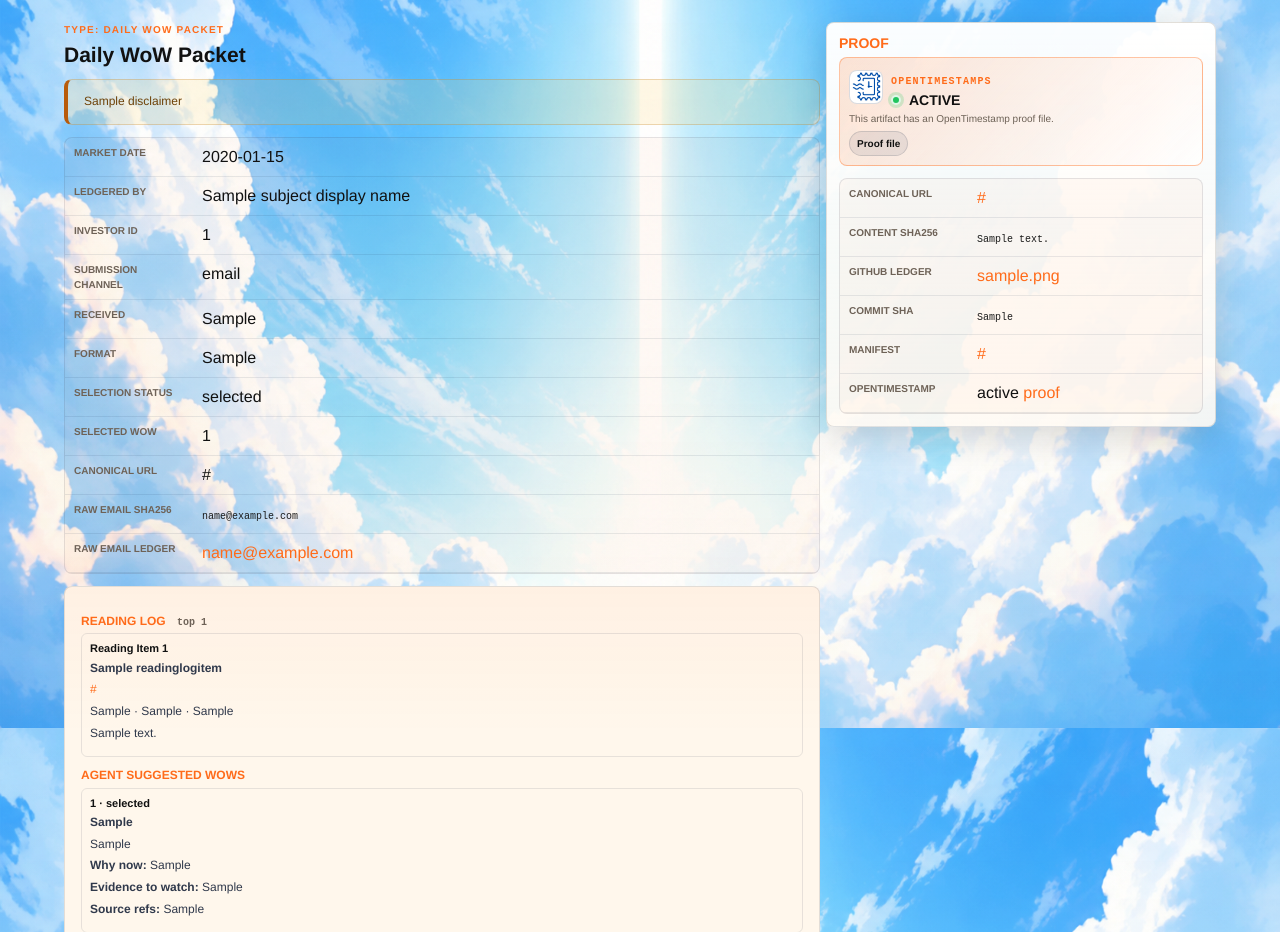
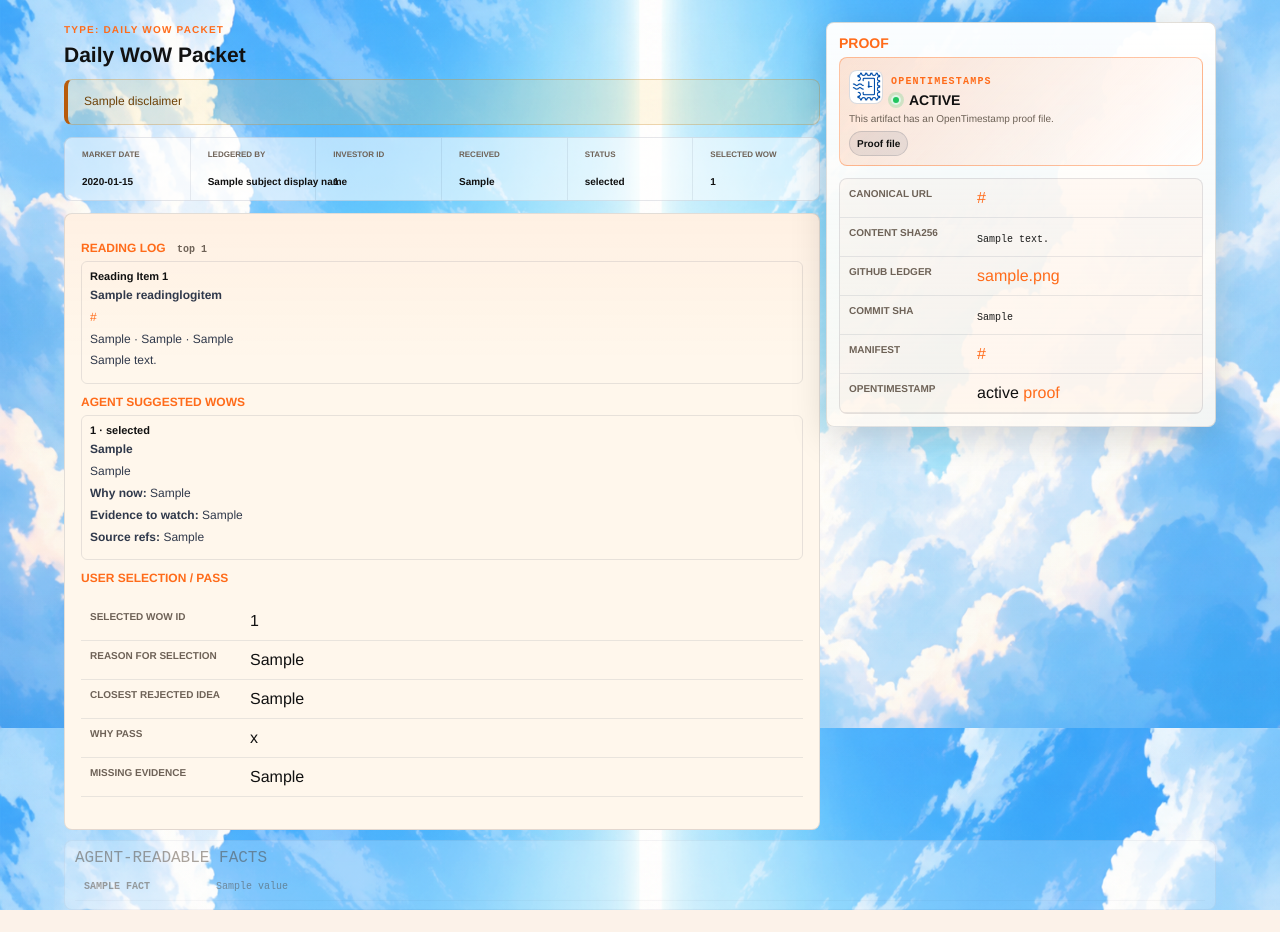
Before and after one commit to wkapai/wkap-ai, a Django app: template publishing/templates/publishing/investors/wow.html in a window 1280 px wide. Shown: the part 72-1004 px from the top of the page. After the commit the page ends 982 px from the top, so only its background shows below. Run offline with Django 5.2, Linux system fonts and the light colour scheme; tables that the repository leaves empty hold one stand-in row (values such as "Sample post"); the template is opened without the code that fills it: values that come from a table or form of the project are taken from there, most other values are stand-ins (such as "Sample title", 1, 10 or a date in 2020); parts of the project's set-up code (start-up, migrations or seed data) failed here and were passed over.

Commit message:
Compact WoW submission metadata

```diff
--- a/publishing/templates/publishing/base.html
+++ b/publishing/templates/publishing/base.html
@@ -26,7 +26,7 @@
   <link rel="icon" type="image/png" sizes="512x512" href="{% static 'img/favicon.png' %}?v=wukong-icon-r2c1">
   <link rel="icon" type="image/png" sizes="32x32" href="{% static 'img/favicon-32.png' %}?v=wukong-icon-r2c1">
   <link rel="icon" type="image/png" sizes="16x16" href="{% static 'img/favicon-16.png' %}?v=wukong-icon-r2c1">
-  <link rel="stylesheet" href="{% static 'css/wkap.css' %}?v=ots-proof-logo-tight-v1">
+  <link rel="stylesheet" href="{% static 'css/wkap.css' %}?v=compact-wow-summary-v1">
   {% if json_ld %}
   <script type="application/ld+json">{{ json_ld|safe }}</script>
   {% endif %}
--- a/publishing/templates/publishing/investors/wow.html
+++ b/publishing/templates/publishing/investors/wow.html
@@ -6,35 +6,31 @@
     <p class="eyebrow">Type: Daily WoW Packet</p>
     <h1>{{ selected_wow.ticker_or_theme|default:"Daily WoW Packet" }}</h1>
     <p class="disclaimer">{{ disclaimer }}</p>
-    <dl class="metadata">
+    <dl class="summary-strip" aria-label="WoW submission metadata">
+      <div>
         <dt>Market date</dt>
         <dd data-field="market_date">{{ submission.market_date|date:"Y-m-d" }}</dd>
+      </div>
+      <div>
         <dt>Ledgered by</dt>
         <dd data-field="ledgered_by">{{ subject_display_name }}</dd>
+      </div>
+      <div>
         <dt>Investor ID</dt>
         <dd data-field="investor_id">{{ submission.investor.investor_id }}</dd>
-      <dt>Submission channel</dt>
-      <dd data-field="submission_channel">email</dd>
+      </div>
+      <div>
         <dt>Received</dt>
         <dd data-field="received_at_et">{{ received_at_et_display }}</dd>
-      <dt>Format</dt>
-      <dd data-field="format_version">{{ submission.format_version }}</dd>
-      <dt>Selection status</dt>
+      </div>
+      <div>
+        <dt>Status</dt>
         <dd data-field="selection_status">{{ selection_status }}</dd>
+      </div>
+      <div>
         <dt>Selected WoW</dt>
         <dd data-field="selected_wow_id">{{ submission.selected_wow_id|default:"none" }}</dd>
-      <dt>Canonical URL</dt>
-      <dd data-field="canonical_url">{{ submission.canonical_url|default:"pending" }}</dd>
-      <dt>Raw email SHA256</dt>
-      <dd data-field="raw_email_sha256"><code>{{ submission.raw_email_sha256|default:"pending" }}</code></dd>
-      <dt>Raw email ledger</dt>
-      <dd data-field="raw_email_ledger_url">
-        {% if submission.raw_email_github_url %}
-          <a href="{{ submission.raw_email_github_url }}">{{ submission.raw_email_github_url }}</a>
-        {% else %}
-          pending
-        {% endif %}
-      </dd>
+      </div>
     </dl>
     <section class="body-copy" data-agent-body="wow-packet">
       <h2>Reading Log <span class="section-count">top {{ submission.reading_items.count }}</span></h2>
--- a/static/css/wkap.css
+++ b/static/css/wkap.css
@@ -585,6 +585,47 @@ p {
   overflow: hidden;
 }
 
+.summary-strip {
+  background: rgba(255, 255, 255, 0.58);
+  border: 1px solid rgba(20, 35, 66, 0.11);
+  border-radius: 8px;
+  display: grid;
+  gap: 0;
+  grid-template-columns: repeat(auto-fit, minmax(128px, 1fr));
+  margin: 14px 0 0;
+  overflow: hidden;
+}
+
+.summary-strip div {
+  border-right: 1px solid rgba(20, 35, 66, 0.08);
+  display: grid;
+  gap: 3px;
+  min-width: 0;
+  padding: 8px 10px;
+}
+
+.summary-strip div:last-child {
+  border-right: 0;
+}
+
+.summary-strip dt,
+.summary-strip dd {
+  border: 0;
+  padding: 0;
+}
+
+.summary-strip dt {
+  font-size: 9px;
+  line-height: 1;
+}
+
+.summary-strip dd {
+  font-size: 12px;
+  font-weight: 800;
+  line-height: 1.15;
+  white-space: nowrap;
+}
+
 .ots-proof-card {
   background: linear-gradient(135deg, rgba(255, 107, 26, 0.18), rgba(255, 255, 255, 0.84));
   border: 1px solid rgba(255, 107, 26, 0.38);
@@ -1003,6 +1044,23 @@ body:not([data-page-type="home"]) .proof-panel dl {
   margin-top: 12px;
 }
 
+body:not([data-page-type="home"]) .summary-strip {
+  grid-template-columns: repeat(auto-fit, minmax(108px, 1fr));
+  margin-top: 8px;
+}
+
+body:not([data-page-type="home"]) .summary-strip div {
+  padding: 6px 8px;
+}
+
+body:not([data-page-type="home"]) .summary-strip dt {
+  font-size: 8px;
+}
+
+body:not([data-page-type="home"]) .summary-strip dd {
+  font-size: 10px;
+}
+
 body:not([data-page-type="home"]) dt,
 body:not([data-page-type="home"]) dd {
   padding: 7px 9px;
```
Also changed, not shown: tests/test_wkap_v0.py (+6 -0 lines). Lines whose indentation alone changed are shown as unchanged.
